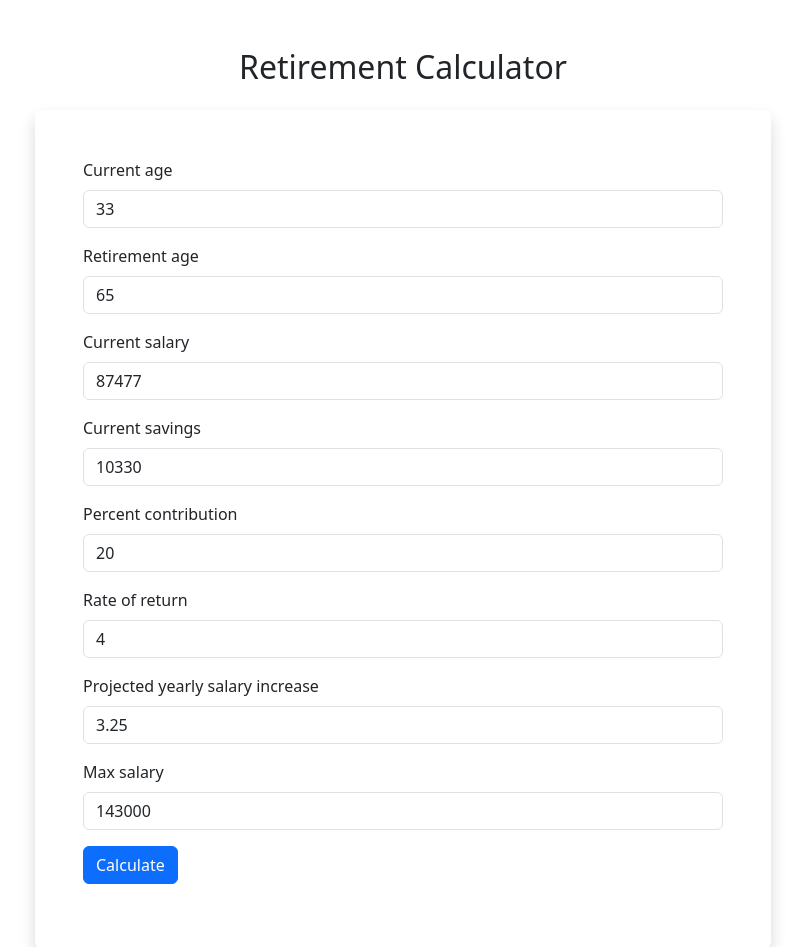
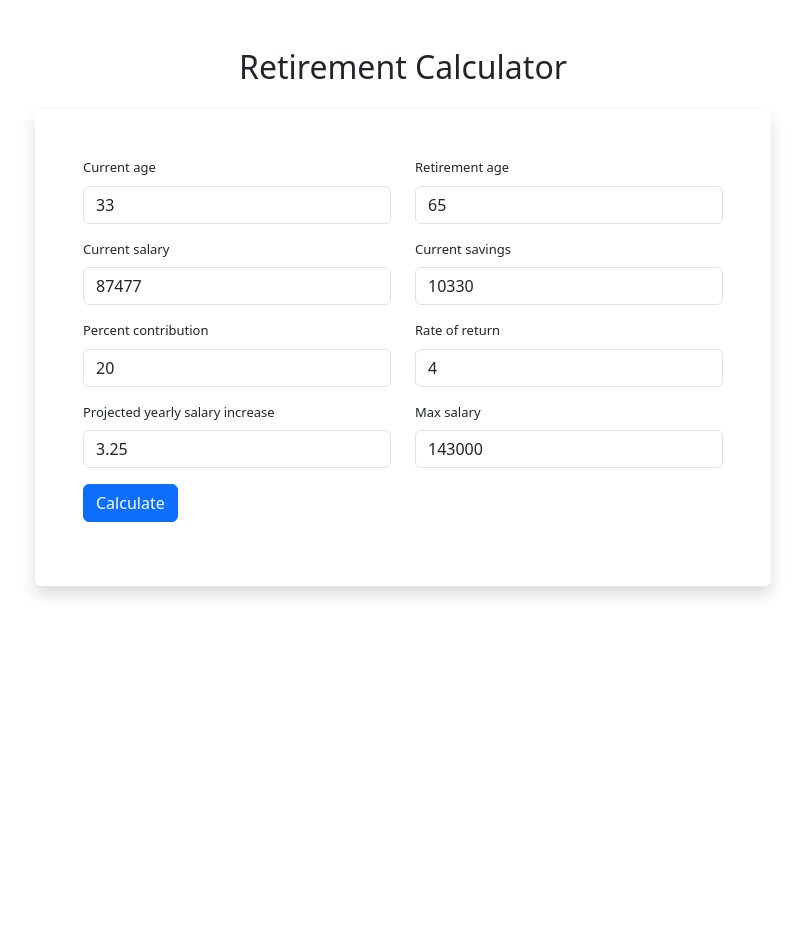
Before and after one commit to dangerdrennan/finance_calculator, a Django app: page /retirement_calculator/ in a window 1280 px wide. Shown: the top 947 px of the page, without its empty margins (237-1042 px from the left). After the commit the page ends 597 px from the top, so only its background shows below. Run offline with Django 4.2, Linux system fonts and the light colour scheme; some libraries are stand-ins or nearby versions.

Commit message:
redid # of cols, rows on calculator fields

```diff
--- a/finance_calculator/retirement_calculator/templates/retirement_calculator/calculator.html
+++ b/finance_calculator/retirement_calculator/templates/retirement_calculator/calculator.html
@@ -9,15 +9,17 @@
         <div class="card-body p-5">
           <form method="post" novalidate>
             {% csrf_token %}
-            {% for field in form %}
-            <div class="mb-3">
-              <label for="{{ field.id_for_label }}" class="form-label">{{ field.label }}</label>
-              <input type="{{ field.field.widget.input_type }}" class="form-control" id="{{ field.id_for_label }}" name="{{ field.html_name }}" value="{{ field.value|default_if_none:'' }}" required>
-              <div class="invalid-feedback">
-                Please enter a valid {{ field.label }}.
+            <div class="row">
+              {% for field in form %}
+              <div class="col-lg-6 mb-3">
+                <label for="{{ field.id_for_label }}" class="form-label" style="font-size: small;">{{ field.label }}</label>
+                <input type="{{ field.field.widget.input_type }}" class="form-control" id="{{ field.id_for_label }}" name="{{ field.html_name }}" value="{{ field.value|default_if_none:'' }}" required>
+                <div class="invalid-feedback">
+                  Please enter a valid {{ field.label }}.
+                </div>
               </div>
+              {% endfor %}
             </div>
-            {% endfor %}
             <div class="mb-3">
               <button type="submit" class="btn btn-primary">Calculate</button>
             </div>
```
